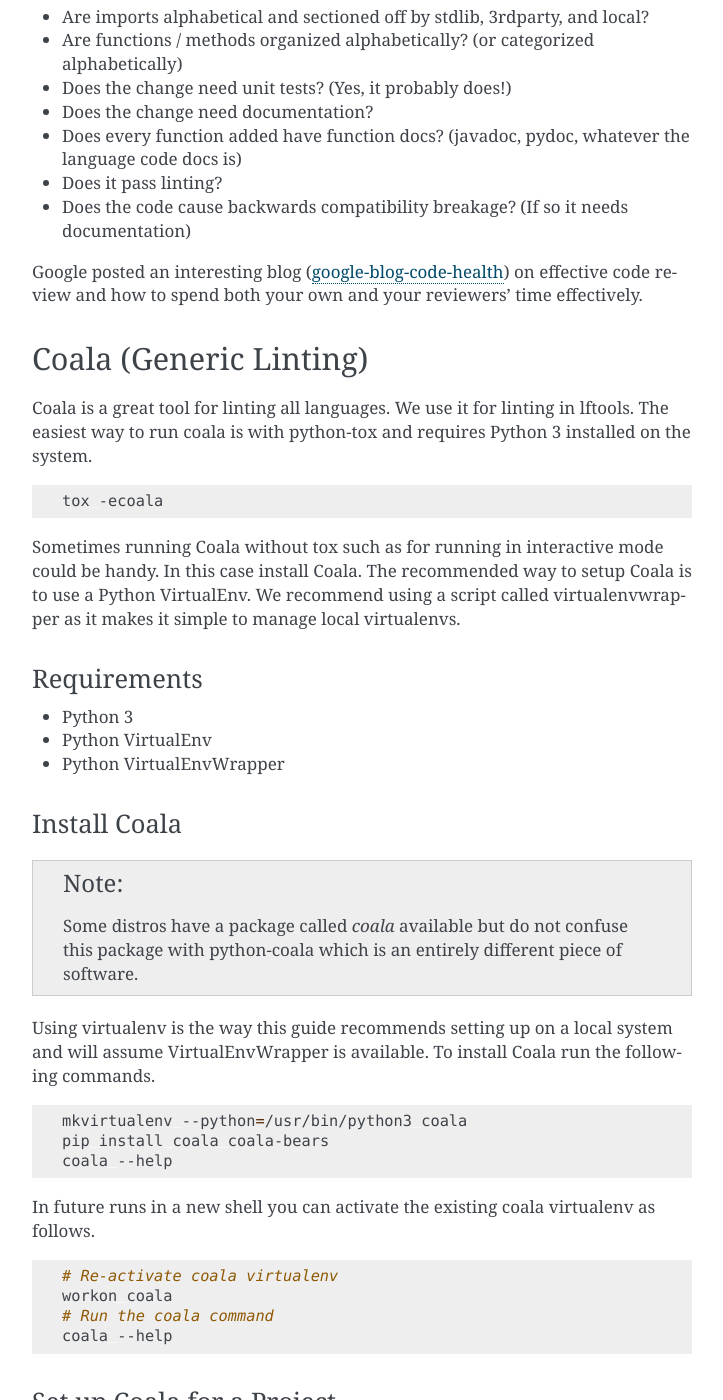
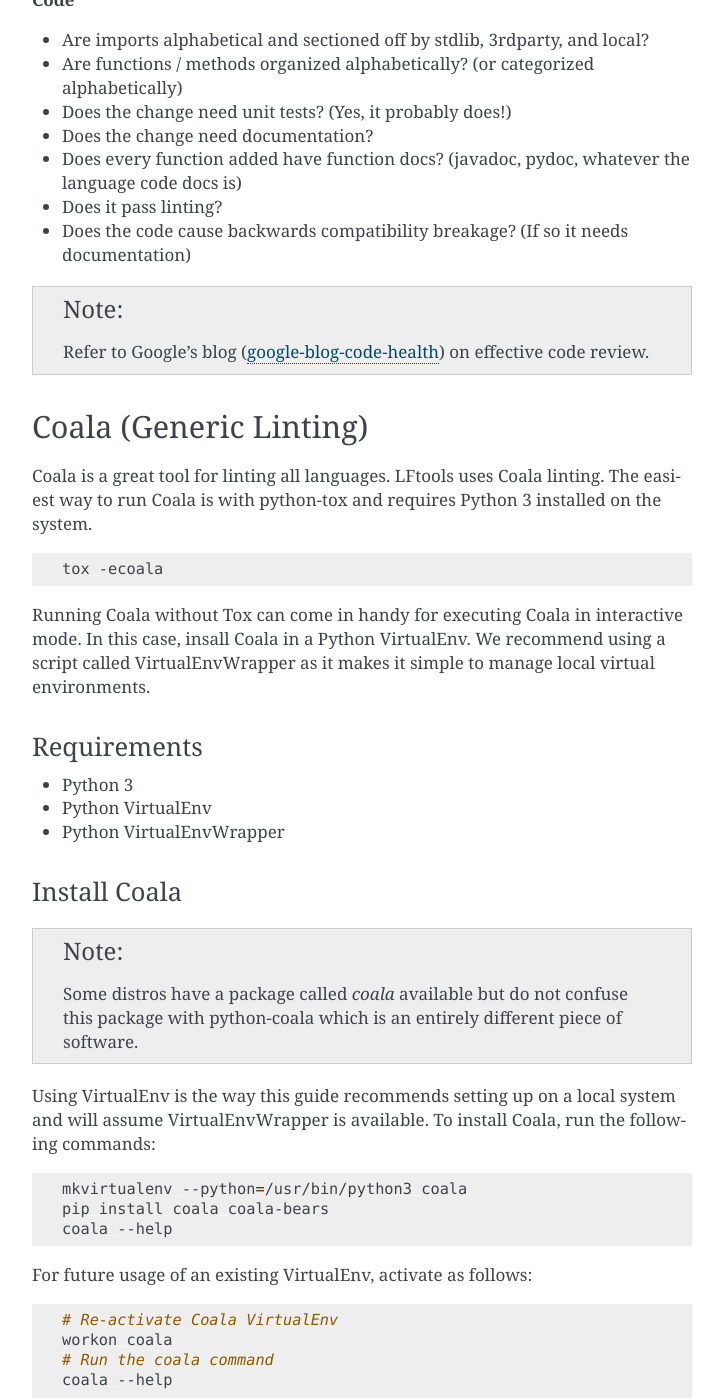
Before and after one commit to lfit/releng-docs, a Sphinx documentation site: the page built from docs/best-practices.rst, in a window 1280 px wide and 1400 px high, scrolled down 660 px. Shown: the whole window, without its empty margins (388-1111 px from the left). Built offline with Sphinx 7.4.7, drawn with Linux system fonts in a browser that asks for light colours; some of the changed text lies outside the part shown.

Commit message:
Re-word best-practices
- Do not use "you" in sentences.
- Capitalize few of the brand names used.
- Re-word some instructions to make it more direct
  with less wording.

Issue: RELENG-507
Change-Id: I92813bf51ec13a2339df3dc5065266223cfe51a4
Signed-off-by: Jessica Wagantall <jwagantall@linuxfoundation.org>

```diff
--- a/docs/best-practices.rst
+++ b/docs/best-practices.rst
@@ -11,8 +11,8 @@
 
 All patches that go into a project repo need to be code reviewed by someone
 other than the original author. Code review is a great way to both learn from
-others as well as improve code quality and we highly recommend everyone code
-review patches regardless of if you are an active committer on a project or not.
+others as well as improve code quality. Contribution to code review is highly
+recommende regardless of activity as a committer on any project in particular.
 
 Below provides a simple checklist of common items that code reviewers should
 look out for (Patch submitters can use this to self-review as well to ensure
@@ -26,6 +26,7 @@
   in the subject line or body?
 - Are there any typos?
 - Are all code review comments addressed?
+- Is the code rebased onto the latest HEAD of the branch?
 - Does the code pull in any dependencies that might have license conflicts
   with this project's license?
 
@@ -43,27 +44,25 @@
 - Does the code cause backwards compatibility breakage?
   (If so it needs documentation)
 
-Google posted an interesting blog (`google-blog-code-health`_) on effective
-code review and how to spend both your own and your reviewers' time
-effectively.
+.. note::
 
-
+    Refer to Google's blog (`google-blog-code-health`_) on effective code review.
 
 Coala (Generic Linting)
 =======================
 
-Coala is a great tool for linting all languages. We use it for linting in
-lftools. The easiest way to run coala is with python-tox and requires Python 3
-installed on the system.
+Coala is a great tool for linting all languages. LFtools uses Coala linting.
+The easiest way to run Coala is with python-tox and requires Python 3 installed
+on the system.
 
 .. code-block:: bash
 
     tox -ecoala
 
-Sometimes running Coala without tox such as for running in interactive mode
-could be handy. In this case install Coala. The recommended
-way to setup Coala is to use a Python VirtualEnv. We recommend using a script
-called virtualenvwrapper as it makes it simple to manage local virtualenvs.
+Running Coala without Tox can come in handy for executing Coala in
+interactive mode. In this case, insall Coala in a Python VirtualEnv. We
+recommend using a script called VirtualEnvWrapper as it makes it simple
+to manage local virtual environments.
 
 Requirements
 ------------
@@ -81,9 +80,9 @@
     this package with python-coala which is an entirely different piece of
     software.
 
-Using virtualenv is the way this guide recommends setting up on a local system
-and will assume VirtualEnvWrapper is available. To install Coala run the
-following commands.
+Using VirtualEnv is the way this guide recommends setting up on a local system
+and will assume VirtualEnvWrapper is available. To install Coala, run the
+following commands:
 
 .. code-block:: bash
 
@@ -91,12 +90,11 @@
     pip install coala coala-bears
     coala --help
 
-In future runs in a new shell you can activate the existing coala virtualenv as
-follows.
+For future usage of an existing VirtualEnv, activate as follows:
 
 .. code-block:: bash
 
-    # Re-activate coala virtualenv
+    # Re-activate Coala VirtualEnv
     workon coala
     # Run the coala command
     coala --help
@@ -104,9 +102,7 @@
 Set up Coala for a Project
 --------------------------
 
-In some cases we may want to setup coala for a new project that wants to start
-linting their project. We recommend using python-tox to manage a Coala setup
-for any projects.
+Use python-tox to manage a Coala setup for any projects that require linting.
 
 **Requirements**
 
```
Also changed, not shown: other parts of docs/best-practices.rst (+2 -2 lines).
